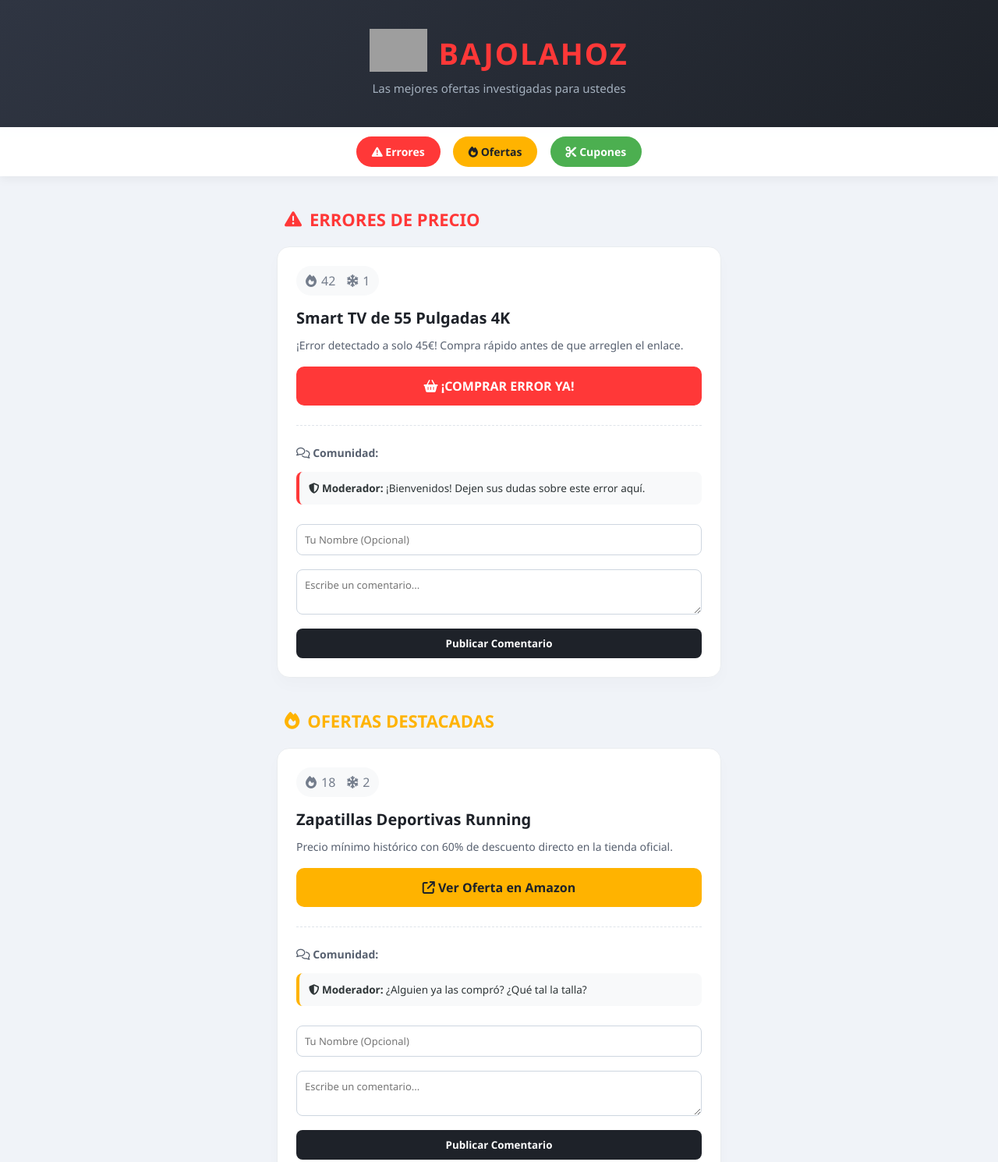
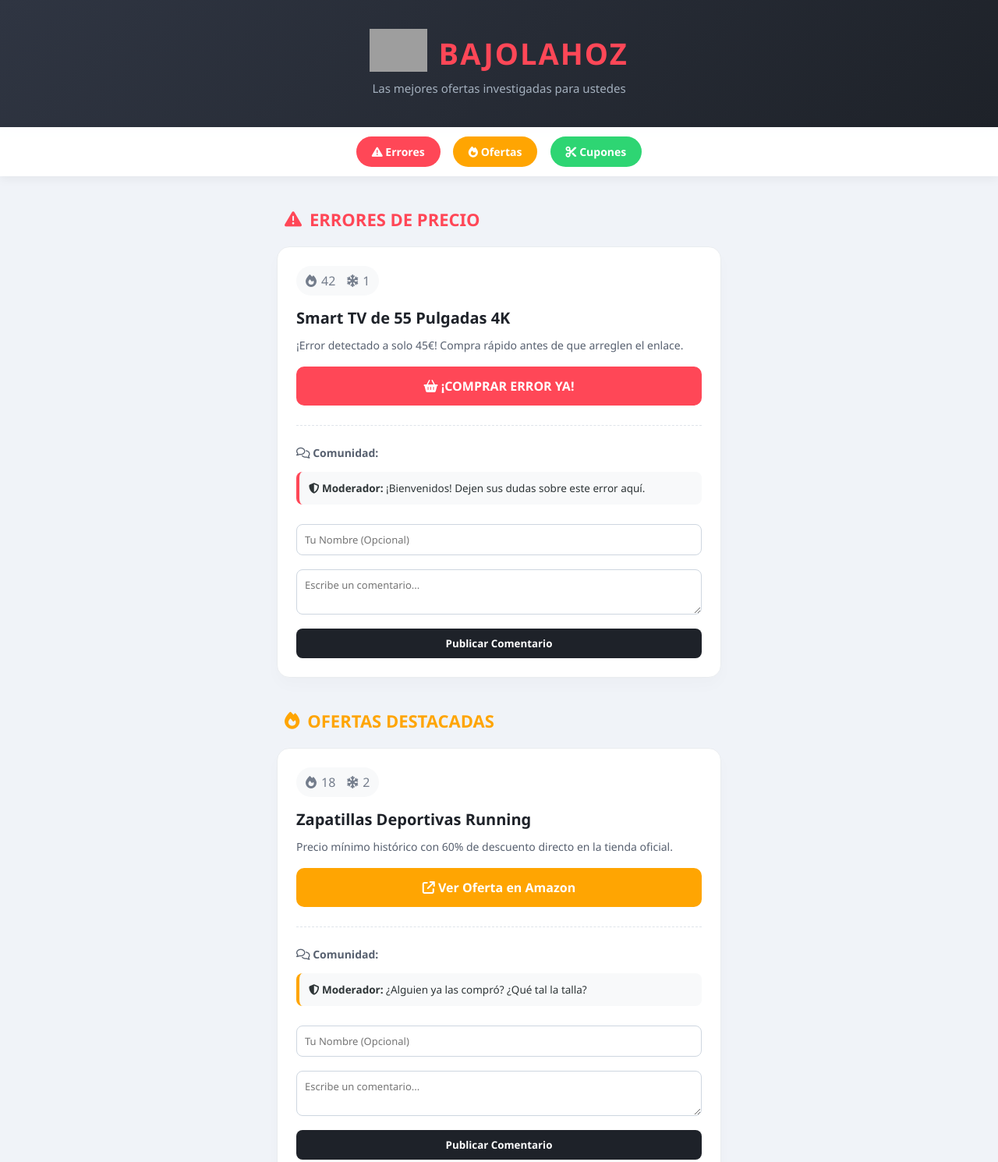
Before and after one commit to bajolahoz/bajolahoz.github.io, a plain HTML site: page index.html in a window 1280 px wide. Shown: the top 1490 px of the page at 78% size. Drawn offline with Linux system fonts and the light colour scheme; grey boxes are pictures that could not be loaded.

Commit message:
Update index.html

```diff
--- a/index.html
+++ b/index.html
@@ -11,9 +11,9 @@
         :root {
             --color-bg: #f0f3f8;
             --color-dark: #1e2229;
-            --color-err: #ff3838; /* Rojo exacto de la hoz */
-            --color-ofe: #ffb300; /* Amarillo de la etiqueta de porcentaje */
-            --color-cup: #4caf50; /* Verde de la rama del logo */
+            --color-err: #ff4757; /* Rojo de la hoz */
+            --color-ofe: #ffa502; /* Amarillo de la etiqueta */
+            --color-cup: #2ed573; /* Verde de la rama */
             --color-shadow: rgba(0, 0, 0, 0.08);
             --transition-smooth: all 0.3s cubic-bezier(0.25, 0.8, 0.25, 1);
         }
@@ -28,9 +28,9 @@
         }
 
         @keyframes pulse-glow {
-            0% { transform: scale(1); box-shadow: 0 0 0 0 rgba(255, 56, 56, 0.4); }
-            70% { transform: scale(1.02); box-shadow: 0 0 0 10px rgba(255, 56, 56, 0); }
-            100% { transform: scale(1); box-shadow: 0 0 0 0 rgba(255, 56, 56, 0); }
+            0% { transform: scale(1); box-shadow: 0 0 0 0 rgba(255, 71, 87, 0.4); }
+            70% { transform: scale(1.02); box-shadow: 0 0 0 10px rgba(255, 71, 87, 0); }
+            100% { transform: scale(1); box-shadow: 0 0 0 0 rgba(255, 71, 87, 0); }
         }
 
         @keyframes pop {
@@ -86,7 +86,7 @@
         }
         nav a:hover { transform: translateY(-2px); box-shadow: 0 4px 10px rgba(0,0,0,0.15); }
         nav a.btn-err { background: var(--color-err); color: white; }
-        nav a.btn-ofe { background: var(--color-ofe); color: var(--color-dark); }
+        nav a.btn-ofe { background: var(--color-ofe); color: white; }
         nav a.btn-cup { background: var(--color-cup); color: white; }
 
         .container { max-width: 600px; margin: 30px auto; padding: 0 15px; }
@@ -155,7 +155,7 @@
         }
         .btn-go:hover { filter: brightness(1.1); transform: translateY(-2px); }
         .bg-err { background: var(--color-err); animation: pulse-glow 2.5s infinite; }
-        .bg-ofe { background: var(--color-ofe); color: var(--color-dark); }
+        .bg-ofe { background: var(--color-ofe); }
         .bg-cup { background: var(--color-cup); }
 
         .coupon-box {
@@ -197,7 +197,8 @@
 
     <header>
         <h1>
-            <img src="https://images.prodia.xyz/81e598fc-d13c-4859-9941-86663fef405c.png" alt="Logo Bajolahoz">
+            <!-- Dirección estable de tu logotipo -->
+            <img src="https://i.ibb.co/3ykp3C7N/image-Zf-IGw-A.png" alt="Logo">
             BAJOLAHOZ
         </h1>
         <p>Las mejores ofertas investigadas para ustedes</p>
```
